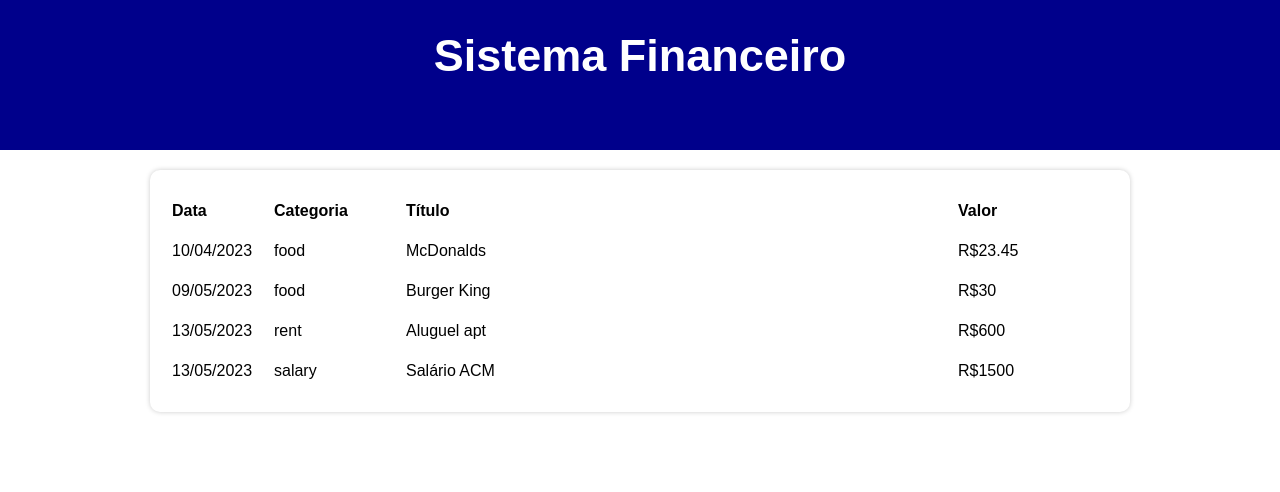
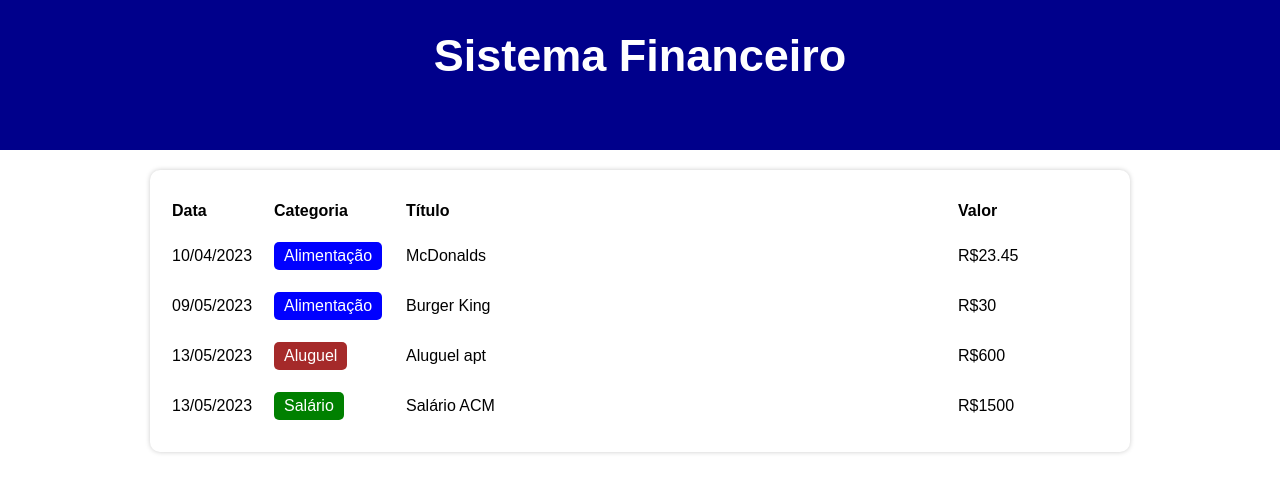
Before and after one commit to Luan-Costa-2l/expense-tracker, a React (Vite) app: page / in a window 1280 px wide. Shown: the top 492 px of the page. Built offline with nearby package versions, Linux system fonts and the light colour scheme.

Commit message:
feat(TableItem): each category has own bg color

```diff
--- a/src/components/TableItem/index.tsx
+++ b/src/components/TableItem/index.tsx
@@ -1,6 +1,7 @@
 import './styles.scss';
 import { formatDate } from '../../helpers/dateFilter';
 import { Item } from '../../types/Item';
+import { categories } from '../../data/categories';
 
 type Props = {
     item: Item;
@@ -10,7 +11,11 @@ export const TableItem = ({ item }: Props) => {
     return (
         <tr className='tableItem__body'>
             <td>{formatDate(item.date)}</td>
-            <td>{item.category}</td>
+            <td>
+                <div className={`category ${categories[item.category].color}`}>
+                    {categories[item.category].title}
+                </div>
+            </td>
             <td>{item.title}</td>
             <td>R${item.value}</td>
         </tr>
--- a/src/components/TableItem/styles.scss
+++ b/src/components/TableItem/styles.scss
@@ -2,4 +2,21 @@
     td {
         padding: 10px 0;
     }
+
+    .category {
+        display: inline-block;
+       padding: 5px 10px;
+       border-radius: 5px;
+       color: #FFF;
+    }
+
+    .blue {
+        background-color: blue;
+    }
+    .brown {
+        background-color: brown;
+    }
+    .green {
+        background-color: green;
+    }
 }
```
